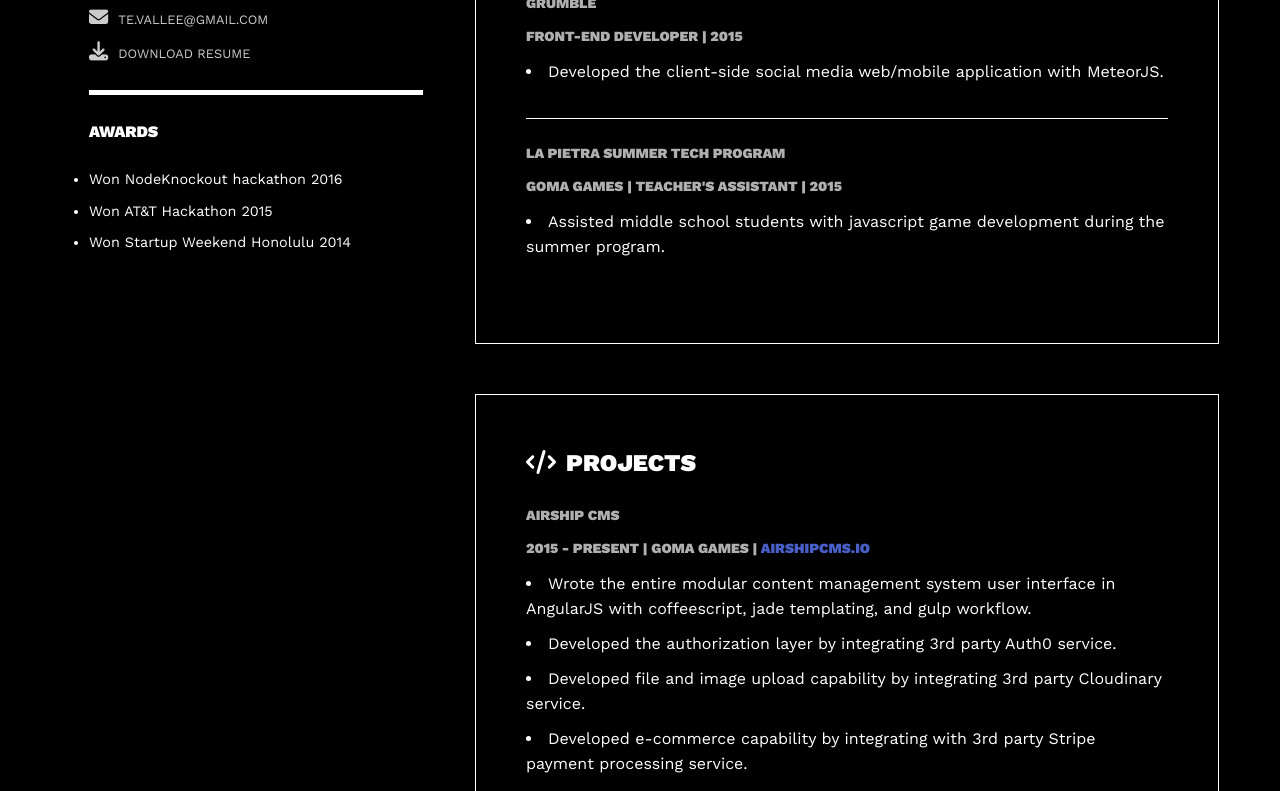
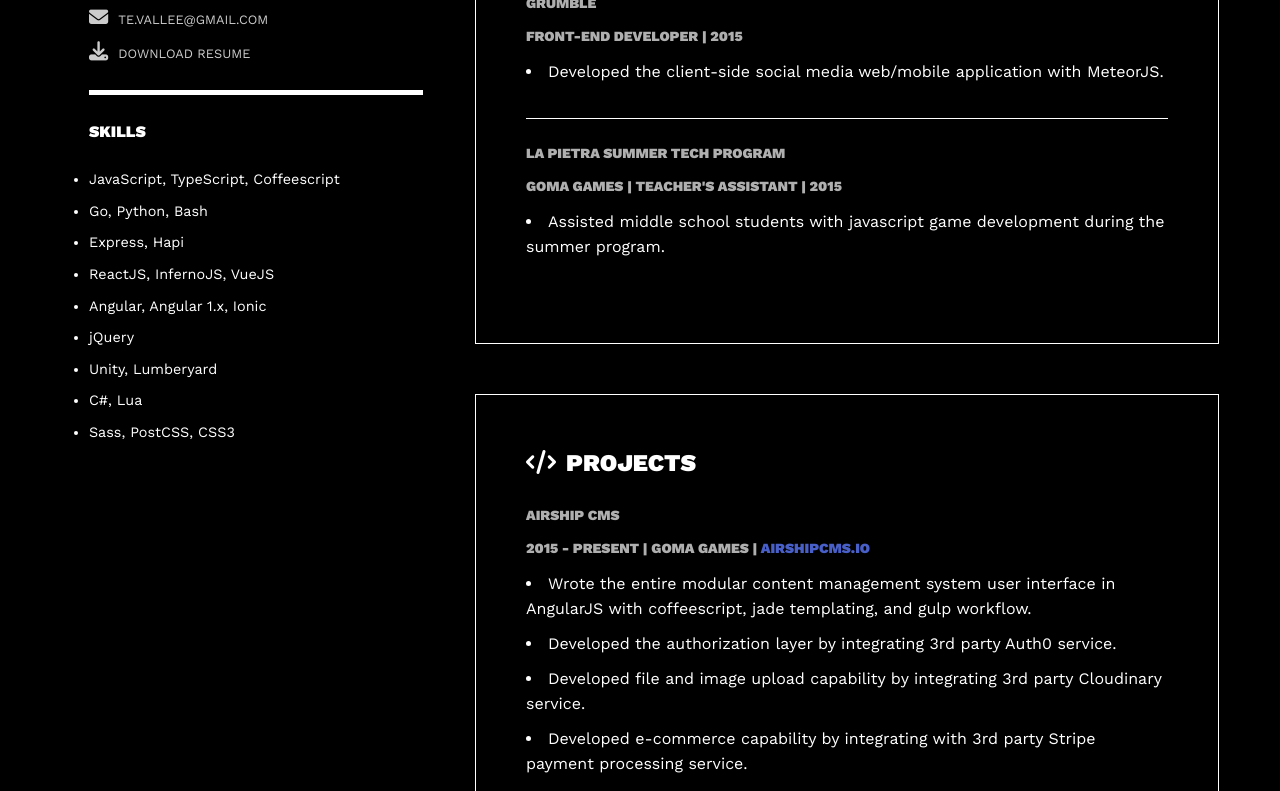
Before and after one commit to fobabett/fobabett.github.io, a website: page resume.html in a window 1280 px wide. Shown: the part 709-1500 px from the top of the page. Drawn offline with nearby package versions, Linux system fonts and the light colour scheme.

Commit message:
added 'Skills' to sidebar

```diff
--- a/resume.html
+++ b/resume.html
@@ -43,12 +43,18 @@
             <li class="sidebar-link"><a target="_blank" href="mailto:te.vallee@gmail.com"><i class="fa fa-2x fa-envelope" aria-hidden="true"></i>te.vallee@gmail.com</a></li>
             <li class="sidebar-link"><a target="_blank" href="/images/shante_vallee_resume.pdf"><i class="fa fa-2x fa-download" aria-hidden="true"></i>Download Resume</a></li>
           </ul>
-          <div class="awards">
-            <h2>Awards</h2>
+          <div class="skills">
+            <h2>Skills</h2>
             <ul>
-              <li>Won NodeKnockout hackathon 2016</li>
-              <li>Won AT&T Hackathon 2015</li>
-              <li>Won Startup Weekend Honolulu 2014</li>
+              <li>JavaScript, TypeScript, Coffeescript</li>
+              <li>Go, Python, Bash</li>
+              <li>Express, Hapi</li>
+              <li>ReactJS, InfernoJS, VueJS</li>
+              <li>Angular, Angular 1.x, Ionic</li>
+              <li>jQuery</li>
+              <li>Unity, Lumberyard</li>
+              <li>C#, Lua</li>
+              <li>Sass, PostCSS, CSS3</li>
             </ul>
           </div>
         </div>
@@ -232,6 +238,16 @@
             <p>Immersive coding bootcamp covering full stack web application development focusing on NodeJS, React, Angular, RDBMS and NoSQL.</p>
           </div>
         </section>
+        <section class="section fade awards hidden">
+          <h2><i class="fa fa-trophy" aria-hidden="true"></i>Awards</h2>
+          <div>
+            <ul>
+              <li>Won NodeKnockout hackathon 2016</li>
+              <li>Won AT&T Hackathon 2015</li>
+              <li>Won Startup Weekend Honolulu 2014</li>
+            </ul>
+          </div>
+        </section>
       </div>
     </div>
     <script src="https://code.jquery.com/jquery-3.2.1.min.js"></script>
--- a/scss/partials/_sidebar.scss
+++ b/scss/partials/_sidebar.scss
@@ -111,7 +111,7 @@
   right: 0;
 }
 
-.awards {
+.skills {
   margin-top: 25px;
   border-top: 5px solid white;
 
```
Also changed, not shown: styles.css.
